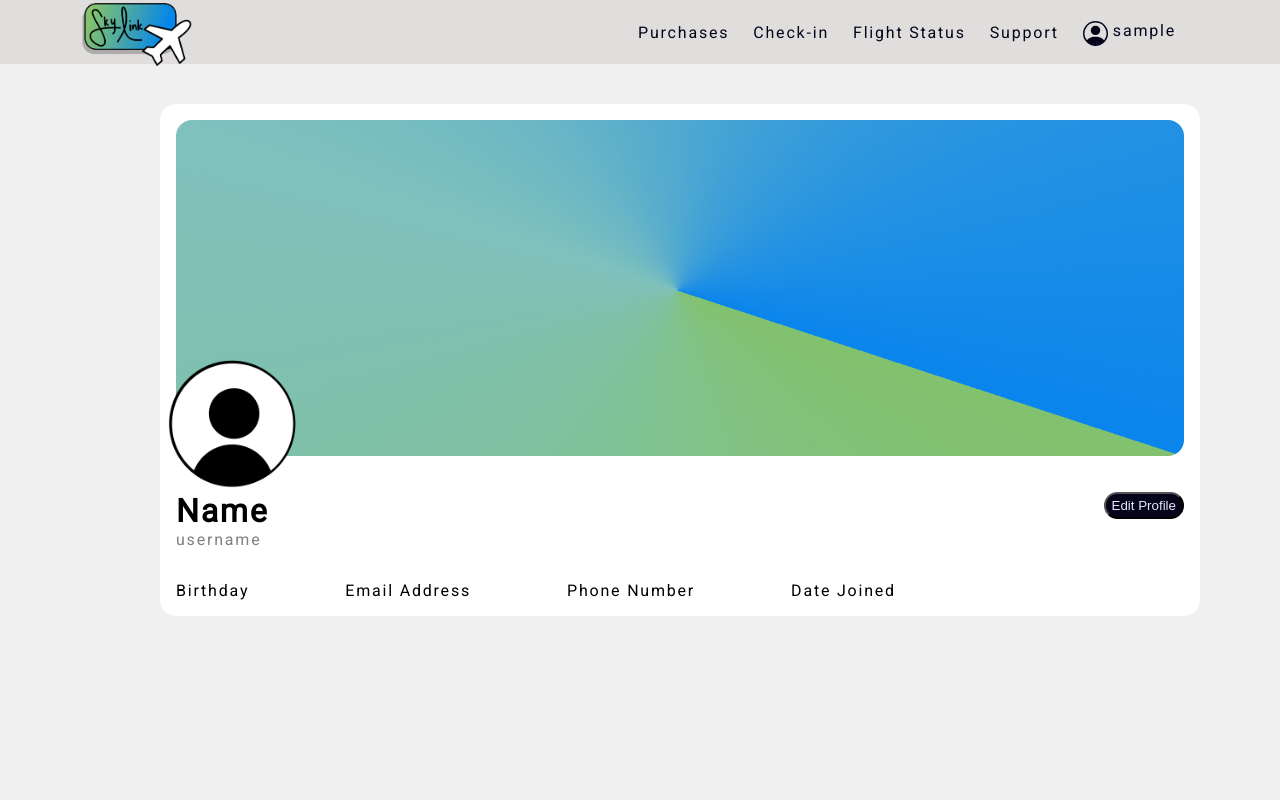
After one commit to Mutton9558/SkyLink, a Flask app: page /profile in a window 1280 px wide. The commit adds this page. Run offline with Flask 3, Linux system fonts and the light colour scheme; the visitor is signed in with stand-in values (Sample User, id 1); some libraries are stand-ins or nearby versions.

Commit message:
Profile Page Frontend
Backend for name, username, birthday and related info will be added.

```diff
--- a/app.py
+++ b/app.py
@@ -553,6 +553,14 @@ def forgotpassword():
             flash("That Username does not exist!")
     return render_template('forgot.html')
 
+@app.route('/profile')
+def profile():
+    if "user" in session and session["user"] != "":
+        return render_template("profile.html", profile_Name = session["user"])
+    else:
+        return redirect(url_for("login"))
+
+
 if __name__ == "__main__":
     with app.app_context():
         db.create_all()
--- /dev/null
+++ b/static/profile.css
@@ -0,0 +1,73 @@
+:root{
+  --primary: #82C26E; /*rgb primary (130, 194, 110)*/
+  --secondary: #0A85ED; /*rgb secondary (10, 133, 237)*/
+  --background-dark: #050418;
+  --text-dark-mode: #e8e6fb;
+  --background-light: #f0f0f0;
+  --text-light-mode:#06041a;
+}
+
+.profile{
+  height: 55%;
+}
+
+.user-profile-main{
+  display: flex;
+}
+
+.user-profile{
+  background-color: white;
+  width: 65em;
+  position: absolute;
+  left: 10em;
+  top: 6.5em;
+  border-radius: 1em;
+}
+
+#profile-background{
+  width: 63em;
+  margin: 1em;
+  border-radius: 1em;
+}
+
+#profile-picture{
+  position: absolute;
+  top: 15em;
+  right: 55.5em;
+  width: 8em;
+  margin: 1em;
+
+}
+
+.user-profile-content{
+  display: flex;
+  flex-direction: row;
+  justify-content: space-between;
+  margin: 1em;
+}
+
+.name-username h1, p{
+  margin: 0;
+}
+
+.name-username p{
+  color: gray;
+}
+
+.personal-info{
+  display: flex;
+  flex-direction: row;
+
+}
+
+.personal-info p{
+  margin: 1em 5em 1em 1em;
+}
+
+.edit-user-profile button{
+  background-color: var(--background-dark);
+  color: var(--text-dark-mode);
+  border-radius: 1em;
+  height: 2em;
+  cursor: pointer;
+}
--- a/static/style.css
+++ b/static/style.css
@@ -88,7 +88,7 @@ body{
     display: inline-block;
     text-align: center;
     -webkit-box-align: center;
-    align-items: center;
+    align-self: center;
     position: relative;
     height: 100%;
     margin-left: 24px;
--- a/templates/index.html
+++ b/templates/index.html
@@ -47,7 +47,7 @@
                     </a>
                     <div class="dropdown">
                         <div class="dropdown-content">
-                            <a href="#">Profile</a>
+                            <a href="/profile">Profile</a>
                             <a href="/settings">Settings</a>
                             <a href="/logout">Logout</a>
                         </div>
--- /dev/null
+++ b/templates/profile.html
@@ -0,0 +1,90 @@
+<!DOCTYPE html>
+<html lang="en">
+  <head>
+    <meta charset="UTF-8">
+    <meta name="viewport" content="width=device-width, initial-scale=1.0">
+    <link rel="stylesheet" href="{{ url_for('static', filename='style.css') }}">
+    <link rel="stylesheet" href="{{ url_for('static', filename='profile.css') }}">
+    <link rel="icon" href="{{url_for('static', filename='img/icon.png')}}">
+    <title>Profile | SkyLink</title>
+  </head>
+  <body>
+    <header class="header">
+      <div class="header-container">
+          <div class="logo">
+              <a class="navbar-brand" href="/home">
+                  <img src="{{url_for('static', filename='img/logo.png')}}" height="80" alt="SkyLink" href="/">
+              </a>
+          </div>
+          <div class="useful-links">
+              <div class="link">
+                  <a class="nav-link" href="#">
+                      <p>Purchases</p>
+                  </a>
+              </div>
+              <div class="link">
+                  <a class="nav-link" href="/check-in">
+                      <p>Check-in</p>
+                  </a>
+              </div>
+              <div class="link">
+                  <a class="nav-link" href="#">
+                      <p>Flight Status</p>
+                  </a>
+              </div>
+              <div class="link">
+                  <a class="nav-link" href="/support">
+                      <p>Support</p>
+                  </a>
+              </div>
+              <div class="profile">
+                  <a class="nav-link" href="#">
+                      <svg xmlns="http://www.w3.org/2000/svg" display="flex" width="25" fill=currentColor class="bi bi-person-circle" viewBox="0 0 16 16">
+                          <path d="M11 6a3 3 0 1 1-6 0 3 3 0 0 1 6 0"/>
+                          <path fill-rule="evenodd" d="M0 8a8 8 0 1 1 16 0A8 8 0 0 1 0 8m8-7a7 7 0 0 0-5.468 11.37C3.242 11.226 4.805 10 8 10s4.757 1.225 5.468 2.37A7 7 0 0 0 8 1"/>
+                      </svg>
+                      <p class="profile-text">{{ profile_Name }}</p>
+                  </a>
+                  <div class="dropdown">
+                      <div class="dropdown-content">
+                          <a href="/profile">Profile</a>
+                          <a href="/settings">Settings</a>
+                          <a href="/logout">Logout</a>
+                      </div>
+                  </div>
+              </div>
+          </div>
+      </div>
+    </header>
+
+    <main id="user-profile-main">
+      <div class="user-profile">
+        <div class="user-profile-img">
+          <div class="user-background">
+            <img src="{{ url_for('static', filename='img/profile-background.png') }}" alt="Profile Background" id="profile-background">
+            <img src="{{ url_for('static', filename='img/profile-picture.png') }}" alt="Profile Picture" id="profile-picture">
+          </div>
+        </div>
+
+        <div class="user-profile-content">
+          <div class="name-username">
+            <h1>Name</h1>
+            <p>username</p>
+          </div>
+          <div class="edit-user-profile">
+            <a href="/settings">
+              <button>Edit Profile</button>
+            </a>
+          </div>
+        </div>
+
+        <div class="personal-info">
+          <p>Birthday</p>
+          <p>Email Address</p>
+          <p>Phone Number</p>
+          <p>Date Joined</p>
+        </div>
+      </div>
+    </main>
+  </body>
+</html>
```
Also changed, not shown: static/img/profile-background.png (added), static/img/profile-picture.png (added).
